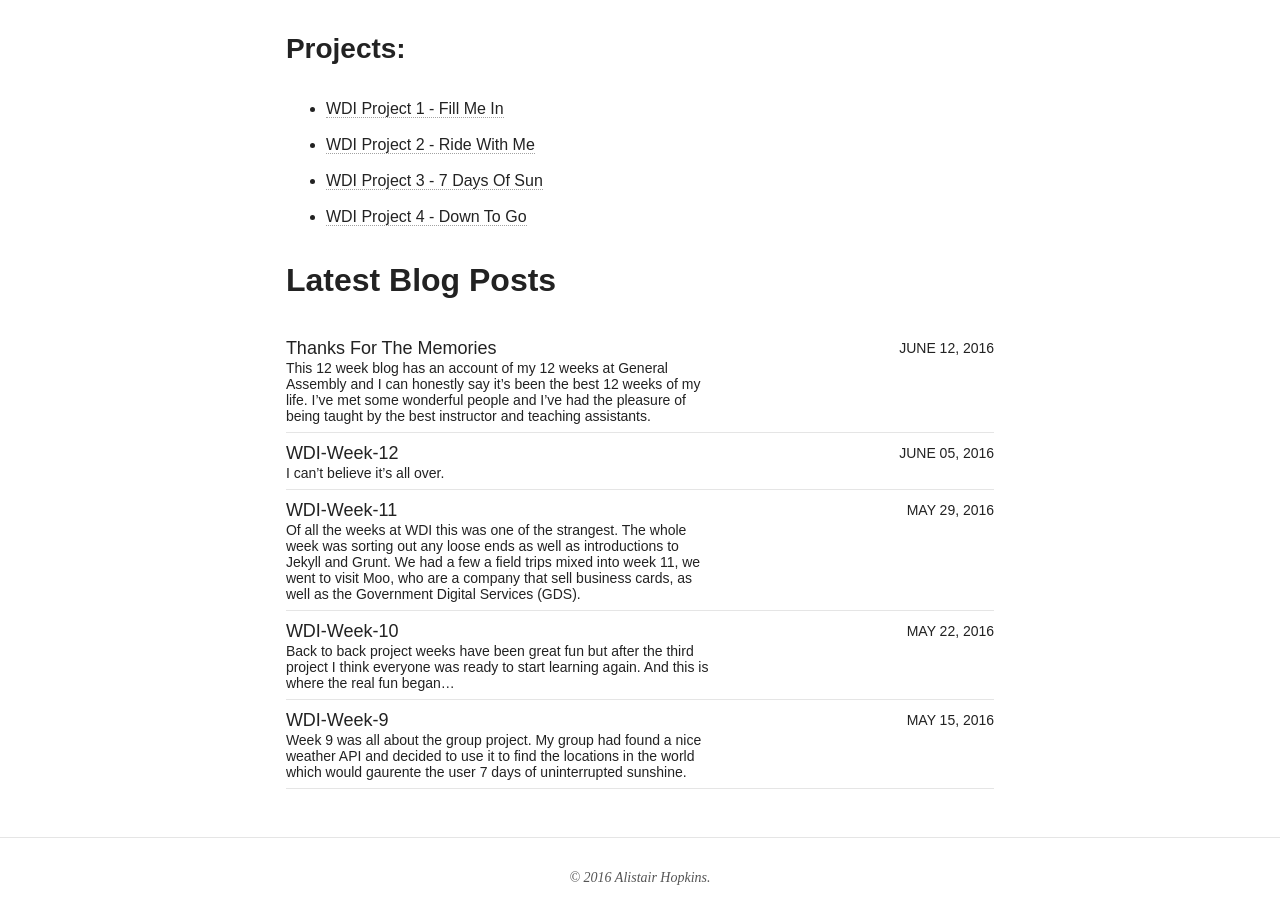
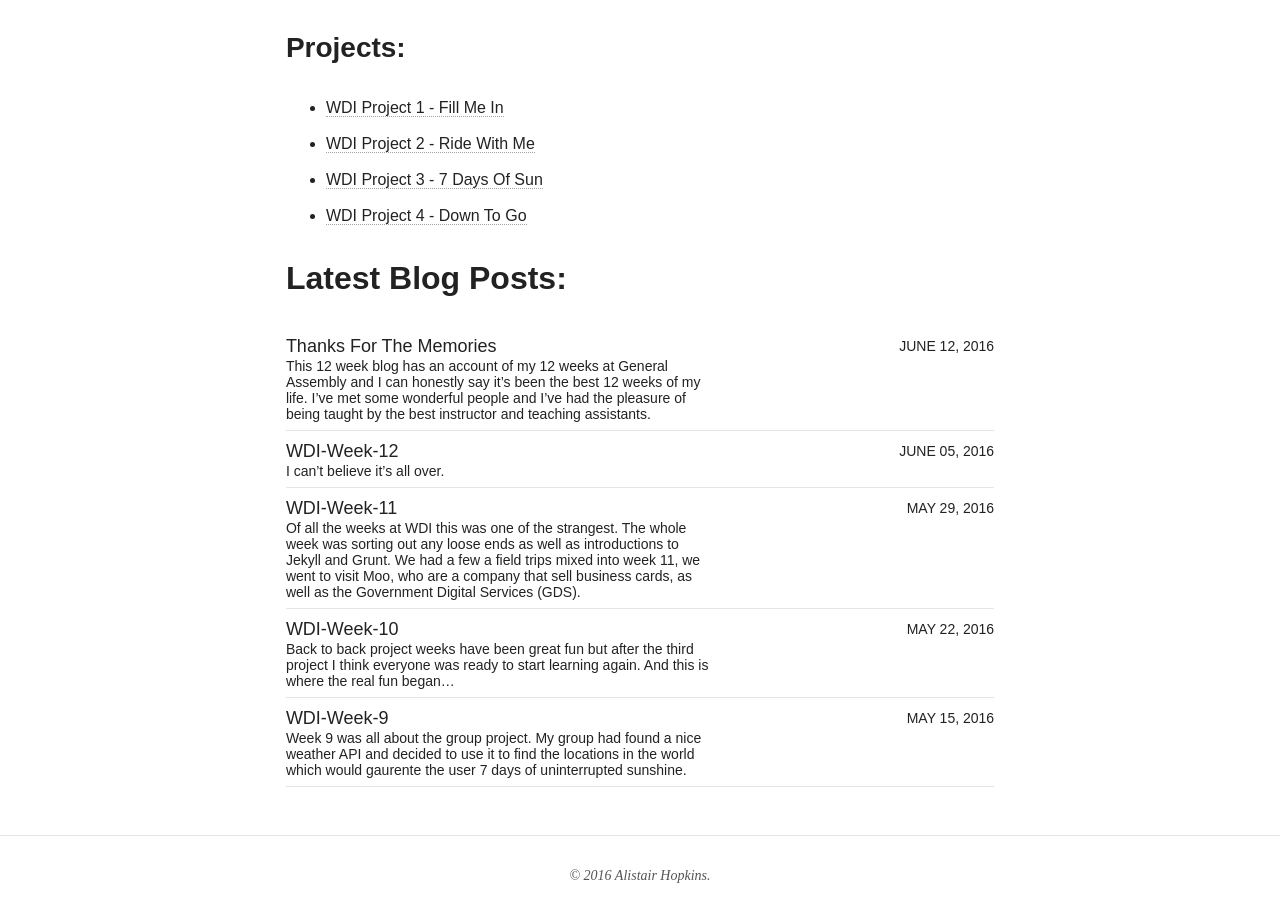
Before and after one commit to AlistairHopkins92/AlistairHopkins92.github.io, a Jekyll site: the page built from index.html, in a window 1280 px wide and 900 px high, scrolled down 1504 px. Built offline with Jekyll 4.4.1, drawn with Linux system fonts in a browser that asks for light colours; nearby versions of some CDN libraries.

Commit message:
final bits of text editing before a big spell checking session

```diff
--- a/index.html
+++ b/index.html
@@ -12,10 +12,9 @@
 
 <p>And here I am 12 weeks later, graduated and looking for my first position at my dream job.</p>
 
-<p>tl;dr?<br> I'm an aspiring developer and a Mathematics graduate with a keen interest in solving complex problems and making things work. I enjoy working as an individual as well as part of a team, I’m currently looking to join a team of like minded developers to continue my personal development.</p>
+<p><b>tl;dr?</b><br> I'm an aspiring developer and a Mathematics graduate with a keen interest in solving complex problems and making things work. I enjoy working as an individual as well as part of a team, I’m currently looking to join a team of like minded developers to continue my personal development.</p>
 
-<h1>Some Useful Links:</h1>
-
+<h3>Some Useful Links:</h3>
 <a href="https://github.com/AlistairHopkins92">Link to my GitHub</a><br>
 <a href="https://www.linkedin.com/in/alistairhopkins92">Link to my linkedin</a><br>
 
@@ -26,7 +25,7 @@
 <li><a href="http://alistairhopkins92.github.io//projects/#project3">WDI Project 3 - 7 Days Of Sun</a></li>
 <li><a href="http://alistairhopkins92.github.io//projects/#project4">WDI Project 4 - Down To Go</a></li>
 </ul>
-<h2>Latest Blog Posts</h2>
+<h2>Latest Blog Posts:</h2>
 <ul class="post-list">
 {% for post in site.posts limit:5 %}
   <li><article><a href="{{ site.url }}{{ post.url }}">{{ post.title }} <span class="entry-date"><time datetime="{{ post.date | date_to_xmlschema }}">{{ post.date | date: "%B %d, %Y" }}</time></span>{% if post.excerpt %} <span class="excerpt">{{ post.excerpt | remove: '\[ ... \]' | remove: '\( ... \)' | markdownify | strip_html | strip_newlines | escape_once }}</span>{% endif %}</a></article></li>
```
